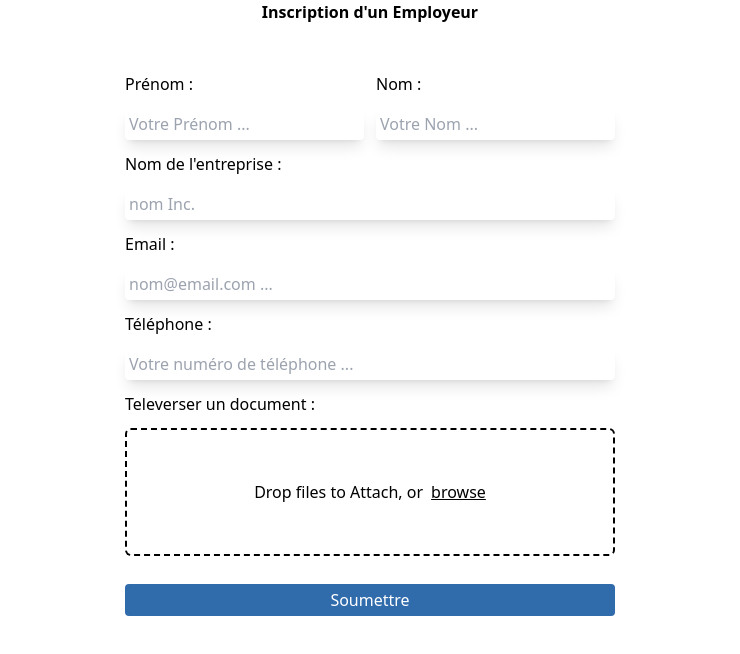
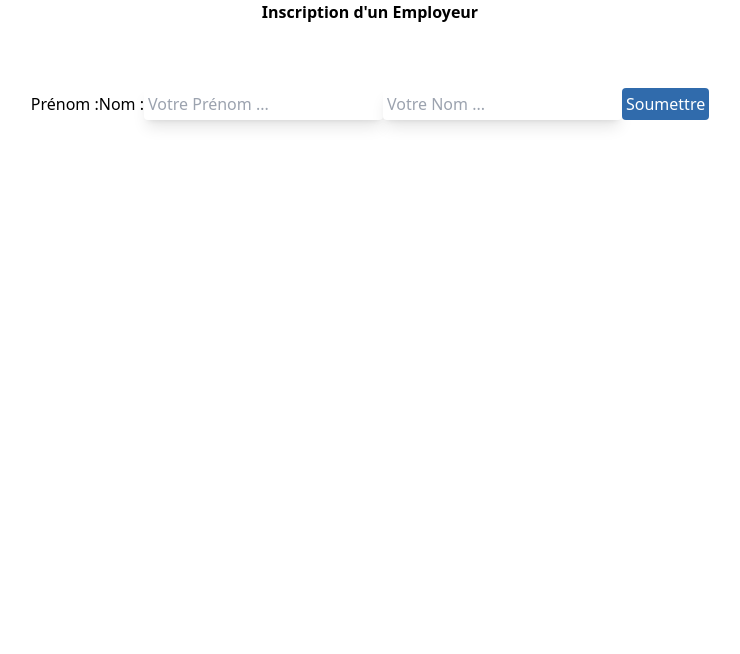
Before and after one commit to 420-andrelaurendeau/projet-ose, a React (Create React App) app in the folder projet-ose-react/: page / in a window 1280 px wide. Shown: the top 654 px of the page, without its empty margins (270-1010 px from the left). Built offline with nearby package versions, Linux system fonts and the light colour scheme.

Commit message:
Validation

```diff
--- a/projet-ose-react/src/components/Formulaire/inscriptionEmployeur.tsx
+++ b/projet-ose-react/src/components/Formulaire/inscriptionEmployeur.tsx
@@ -1,80 +1,230 @@
+import React, {useEffect, useState } from "react";
+import {Trans} from "react-i18next";
+
+
 function InscriptionEmployeur() {
-  return (
-    <div className="flex flex-col justify-center items-center">
+
+  interface FormData {
+    nom: string;
+    prenom: string;
+    nomEntreprise: string;
+    email: string;
+    telephone: string;
+    fileNumber: string;
+  }
+
+  const [formData, setFormData] = useState<FormData>({
+    nom: "",
+    prenom: "",
+    nomEntreprise: "",
+    email: "",
+    telephone: "",
+    fileNumber: "",
+  });
+  const [errors, setErrors] = useState<Partial<FormData>>({});
+  const [submitting, setSubmitting] = useState(false);
+
+  function handleChange(event: any) {
+    const target = event.target;
+    const value = target.value;
+    const name = target.name;
+    console.log(name + "= " + value)
+    setFormData({
+      ...formData,
+      [name]: value,
+    });
+  }
+
+  const handleSubmit = (event: any) => {
+    event.preventDefault();
+    setErrors(validateValues(formData));
+    setSubmitting(true);
+  };
+
+  const validateValues = (inputValues: FormData) => {
+    let erreurs: Partial<FormData> = {};
+    const emailPattern = /^[a-zA-Z0-9._%+-]+@[a-zA-Z0-9.-]+\.[a-zA-Z]{2,}$/;
+
+    if(inputValues.email.length == 0){
+      erreurs.email = "L'adresse email ne peux pas etre vide"
+    }
+    else if (!emailPattern.test(inputValues.email)) {
+      erreurs.email = "L'adresse email est invalide";
+    }
+
+    if(inputValues.nom.length == 0){
+      erreurs.nom = "Le nom ne peux pas etre vide"
+    }
+    else if(inputValues.nom.length < 5) {
+      erreurs.nom = "Le nom est incorrect";
+    }
+
+    if(inputValues.prenom.length == 0){
+      erreurs.prenom = "Le prenom ne peux pas etre vide"
+    }
+    else if (inputValues.prenom.length < 5) {
+      erreurs.prenom = "le prenom est incorrect";
+    }
+
+    if(inputValues.telephone.length == 0){
+      erreurs.email = "Le telephone ne peux pas etre vide"
+    }
+    else if(inputValues.telephone.length != 10 ){
+
+      erreurs.telephone = "le telephone doit avoir 10 caractere"
+    }
+
+    console.log(erreurs)
+
+    return erreurs;
+  };
+
+  const finishSubmit = () => {
+    console.log(formData);
+  };
+  useEffect(() => {
+    if (Object.keys(errors).length === 0 && submitting) {
+      finishSubmit();
+    }
+  }, [errors]);
+
+    return(
+        <div className="flex flex-col h-screen items-center">
+      {Object.keys(errors).length === 0 && submitting ? (
+          <span className="success">Successfully submitted ✓</span>
+      ) : null}
+          <div>
             <h1 className="mb-3 font-bold">Inscription d'un Employeur</h1>
-      <form className="grid grid-cols-4 gap-y-3 gap-x-3 rounded p-5 m-4">
+          </div>
+          <div>
+
+            <form className="p-5 m-4" onSubmit={handleSubmit} >
+
+
                 <label className="col-span-2 font-medium" htmlFor="prenom">
                   Prénom :
                 </label>
                 <label className="col-span-2 font-medium" htmlFor="nom">
                   Nom :
                 </label>
+
+
                 <input
                     className="col-span-2 p-1 rounded shadow-lg"
-          type="text"
+                    type={"text"}
                     id="prenom"
                     placeholder="Votre Prénom ..."
+                    name={"prenom"}
+                    value={formData.prenom}
+                    onChange={handleChange}
                 />
-
                 <input
                     className="col-span-2 p-1 rounded shadow-lg"
                     type="text"
                     id="nom"
                     placeholder="Votre Nom ..."
+                    name={"nom"}
+                    value={formData.nom}
+                    onChange={handleChange}
                 />
+                {errors.prenom ? (
+                    <p className="error col-span-2">
+                      {errors.prenom}
+                    </p>
+                ) : null}
+                {errors.nom ? (
+                    <p className="error col-span-2">
+                      {errors.nom}
+                    </p>
+                ) : null}
 
-        <label className="col-span-4 font-medium" htmlFor="nomEntreprise">
-          Nom de l'entreprise :
-        </label>
-        <input
-          className="col-span-4 p-1 rounded shadow-lg"
-          type="text"
-          id="nomEntreprise"
-          placeholder="nom Inc."
-        />
 
-        <label className="col-span-4 font-medium" htmlFor="email">
-          Email :
-        </label>
-        <input
-          className="col-span-4 p-1 rounded shadow-lg"
-          type="email"
-          id="email"
-          placeholder="nom@email.com ..."
-        />
 
-        <label className="col-span-4 font-medium" htmlFor="telephone">
-          Téléphone :
-        </label>
-        <input
-          className="col-span-4 p-1 rounded shadow-lg"
-          type="tel"
-          id="telephone"
-          placeholder="Votre numéro de téléphone ..."
-        />
 
-        <label className="col-span-4 font-medium" htmlFor="file_input">
-          Televerser un document :
-        </label>
-        <div className=" col-span-4">
-          <label className="flex justify-center w-full h-32 px-4 transition bg-white border-2 border-gray-300 border-dashed rounded-md appearance-none cursor-pointer ">
-            <span className="flex items-center space-x-2">
-              <span className="font-medium text-gray-600">
-                Drop files to Attach, or
-              </span>
-              <span className="font-medium text-blue-600 underline">
-                browse
-              </span>
-            </span>
-            <input type="file" name="file_upload" className="hidden"></input>
-          </label>
-        </div>
-        <button className="my-4 p-1 bg-blue text-white rounded col-span-4">
+
+
+
+
+              {/*<label className="col-span-4 font-medium" htmlFor="nomEntreprise">*/}
+              {/*  Nom de l'entreprise :*/}
+              {/*</label>*/}
+              {/*<input*/}
+              {/*    className="col-span-4 p-1 rounded shadow-lg"*/}
+              {/*    type="text"*/}
+              {/*    id="nomEntreprise"*/}
+              {/*    placeholder="nom Inc."*/}
+              {/*    name={"nomEntreprise"}*/}
+              {/*    value={formData.nomEntreprise}*/}
+              {/*    onChange={handleChange}*/}
+              {/*/>*/}
+              {/*/!*{errors.nomEntreprise ? (*!/*/}
+              {/*/!*    <p className="error">*!/*/}
+              {/*/!*      {errors.nomEntreprise}*!/*/}
+              {/*/!*    </p>*!/*/}
+              {/*/!*) : null}*!/*/}
+
+
+              {/*<label className="col-span-4 font-medium" htmlFor="email">*/}
+              {/*  Email :*/}
+              {/*</label>*/}
+              {/*<input*/}
+              {/*    className="col-span-4 p-1 rounded shadow-lg"*/}
+              {/*    type="email"*/}
+              {/*    id="email"*/}
+              {/*    placeholder="nom@email.com ..."*/}
+              {/*    name={"email"}*/}
+              {/*    value={formData.email}*/}
+              {/*    onChange={handleChange}*/}
+              {/*/>*/}
+              {/*/!*{errors.email ? (*!/*/}
+              {/*/!*    <p className="error">*!/*/}
+              {/*/!*      {errors.email}*!/*/}
+              {/*/!*    </p>*!/*/}
+              {/*/!*) : null}*!/*/}
+
+
+              {/*<label className="col-span-4 font-medium" htmlFor="telephone">*/}
+              {/*  Téléphone :*/}
+              {/*</label>*/}
+              {/*<input*/}
+              {/*    className="col-span-4 p-1 rounded shadow-lg"*/}
+              {/*    type="tel"*/}
+              {/*    id="telephone"*/}
+              {/*    placeholder="Votre numéro de téléphone ..."*/}
+              {/*    name={"telephone"}*/}
+              {/*    value={formData.telephone}*/}
+              {/*    onChange={handleChange}*/}
+              {/*/>*/}
+              {/*/!*{errors.telephone ? (*!/*/}
+              {/*/!*    <p className="error">*!/*/}
+              {/*/!*      {errors.telephone}*!/*/}
+              {/*/!*    </p>*!/*/}
+              {/*/!*) : null}*!/*/}
+
+              {/*<label className="col-span-4 font-medium" htmlFor="file_input">*/}
+              {/*  Televerser un document :*/}
+              {/*</label>*/}
+              {/*<div className=" col-span-4">*/}
+              {/*  <label className="flex justify-center w-full h-32 px-4 transition border-2 border-gray border-dashed rounded-md appearance-none cursor-pointer hover:border-black  ">*/}
+              {/*<span className="flex items-center space-x-2">*/}
+              {/*  <span className="font-medium text-gray-600">*/}
+              {/*    Drop files to Attach, or*/}
+              {/*  </span>*/}
+              {/*  <span className="font-medium text-blue-600 underline">*/}
+              {/*    browse*/}
+              {/*  </span>*/}
+              {/*</span>*/}
+              {/*    <input id="file_input" type="file" name="file_upload" className="hidden"></input>*/}
+              {/*  </label>*/}
+              {/*</div>*/}
+              <button type="submit" className="my-4 p-1 bg-blue text-white rounded col-span-4">
                 Soumettre
               </button>
             </form>
           </div>
-  );
+
+        </div>)
+
 }
 
 export default InscriptionEmployeur;
```
Also changed, not shown: 1 other file (tests, documents, lock files or other folders). Lines whose indentation alone changed are shown as unchanged.
